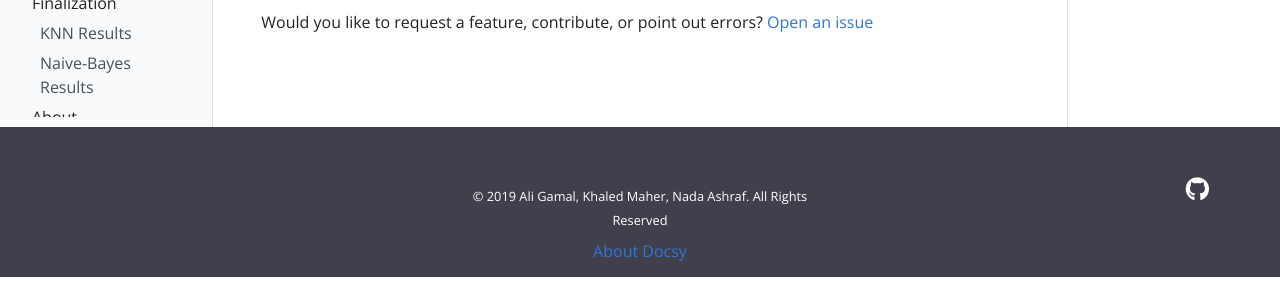
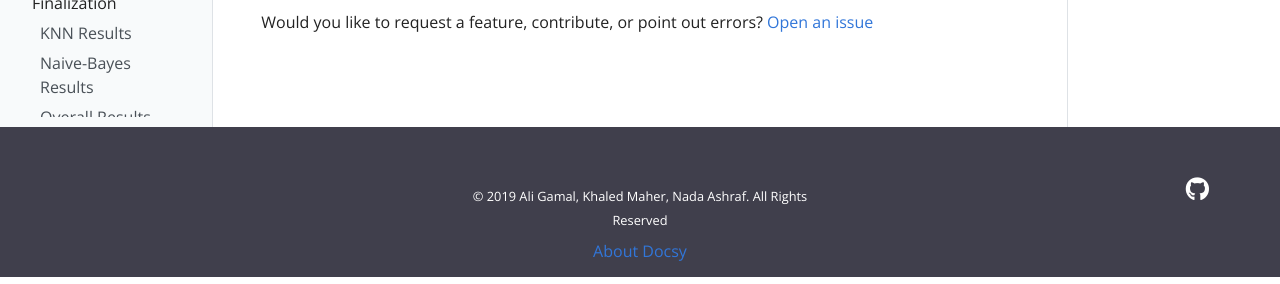
Before and after one commit to aligamalelgaml/Team15, a Jekyll site: the page built from pages/index.md, in a window 1280 px wide and 900 px high, scrolled down 144 px. Shown: the part 613-897 px from the top of the window. Built offline with Jekyll 4.4.1, drawn with Linux system fonts in a browser that asks for light colours.

Commit message:
Fixed issues

```diff
--- a/_data/toc.yml
+++ b/_data/toc.yml
@@ -35,6 +35,8 @@
           url: "docs/final#knn-reuslts"
         - title: Naive-Bayes Results
           url: "docs/final#naive-bayes-results"
+        - title: Overall Results
+          url: "docs/final#overall-results"
     # - title: "Getting Started"
     #   url: "docs/getting-started"
     #   children:
```
